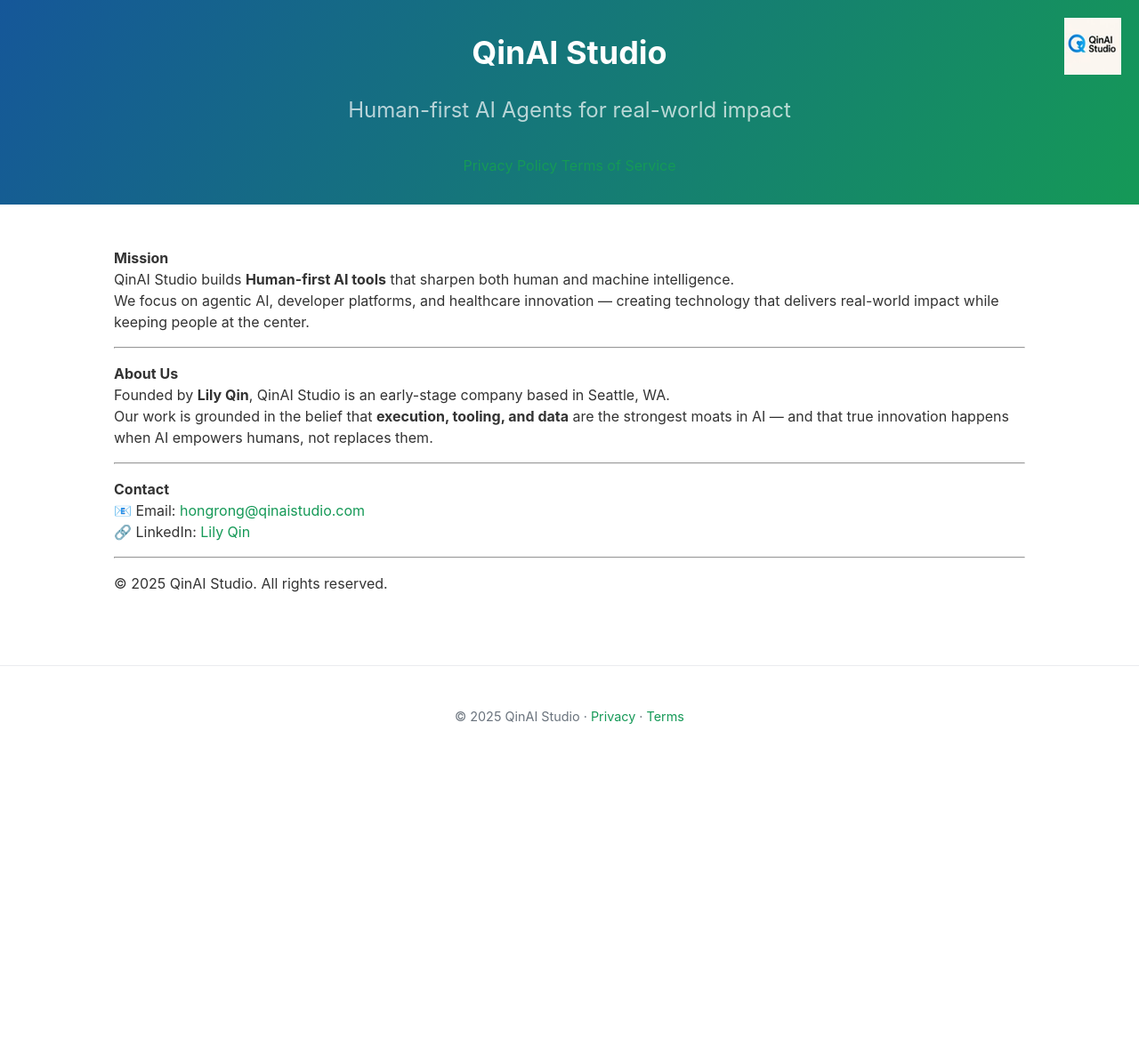
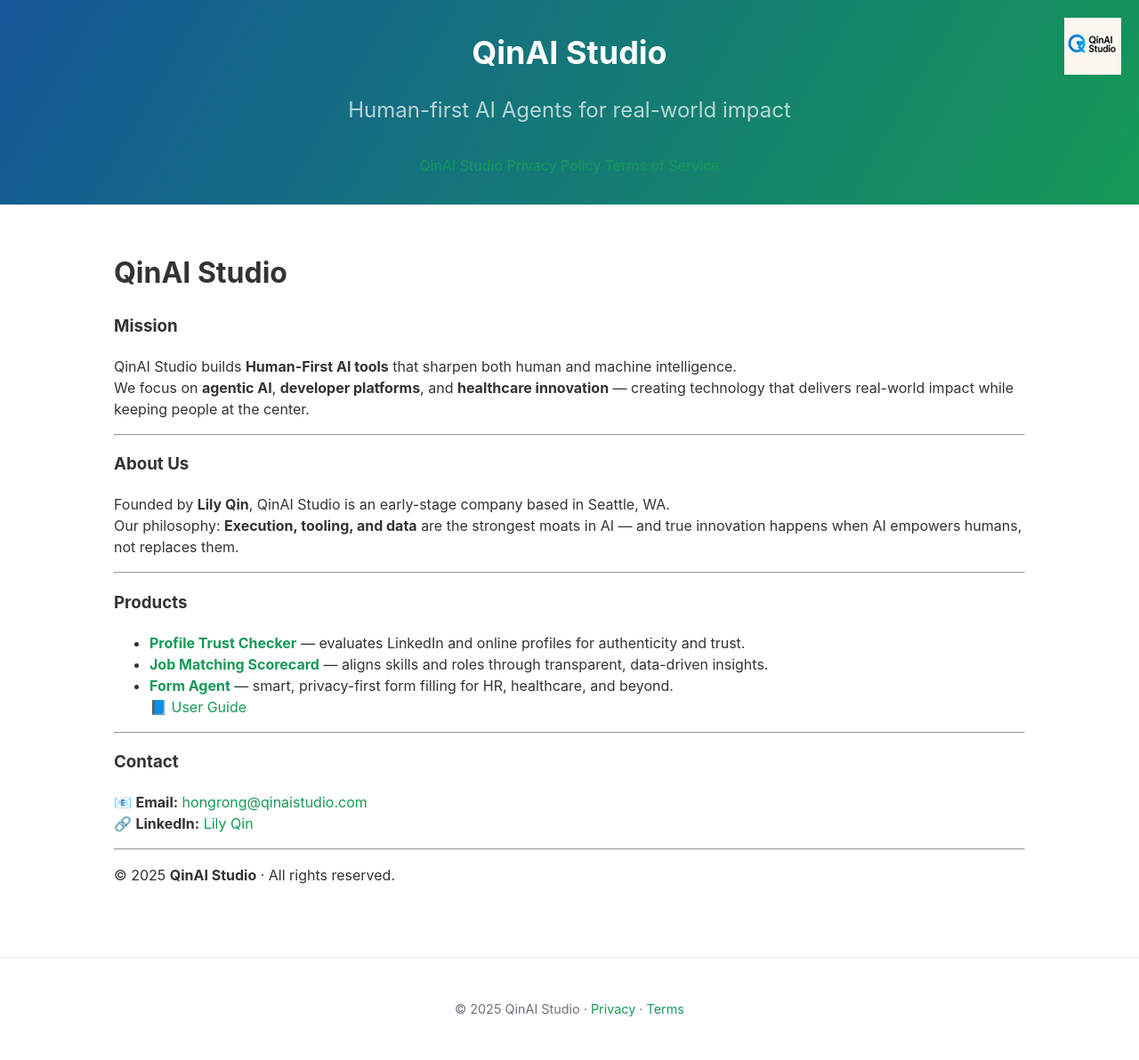
Before and after one commit to LilyQin19/qinaistudio.github.io, a Jekyll site: the page built from index.md, in a window 1280 px wide. Shown: the whole page at 89% size. Built offline with Jekyll 4.4.1, drawn with Linux system fonts in a browser that asks for light colours; our own code applies the rules of GitHub Pages for plain Markdown files; before the commit the page ends 900 px from its top, so only the background shows below that.

Commit message:
Update index.md
Add Product links

```diff
--- a/index.md
+++ b/index.md
@@ -1,20 +1,29 @@
+# QinAI Studio
 
-**Mission**
-QinAI Studio builds **Human-first AI tools** that sharpen both human and machine intelligence.
-We focus on agentic AI, developer platforms, and healthcare innovation — creating technology that delivers real-world impact while keeping people at the center.
+### **Mission**
+QinAI Studio builds **Human-First AI tools** that sharpen both human and machine intelligence.
+We focus on **agentic AI**, **developer platforms**, and **healthcare innovation** — creating technology that delivers real-world impact while keeping people at the center.
 
 ---
 
-**About Us**
+### **About Us**
 Founded by **Lily Qin**, QinAI Studio is an early-stage company based in Seattle, WA.
-Our work is grounded in the belief that **execution, tooling, and data** are the strongest moats in AI — and that true innovation happens when AI empowers humans, not replaces them.
+Our philosophy: **Execution, tooling, and data** are the strongest moats in AI — and true innovation happens when AI empowers humans, not replaces them.
 
 ---
 
-**Contact**
-📧 Email: [hongrong@qinaistudio.com](mailto:hongrong@qinaistudio.com)
-🔗 LinkedIn: [Lily Qin](https://www.linkedin.com/in/lily-qin-2312382/)
+### **Products**
+- **[Profile Trust Checker](https://qinaistudio-profilechecker.streamlit.app/)** — evaluates LinkedIn and online profiles for authenticity and trust.
+- **[Job Matching Scorecard](https://qinaistudio-jobmatch.streamlit.app/)** — aligns skills and roles through transparent, data-driven insights.
+- **[Form Agent](https://qinaistudio-formagent.streamlit.app/)** — smart, privacy-first form filling for HR, healthcare, and beyond.
+  📘 [User Guide](https://github.com/LilyQin19/qinaistudio.github.io/blob/main/FormAgent_UserGuide.md)
 
 ---
 
-© 2025 QinAI Studio. All rights reserved.
+### **Contact**
+📧 **Email:** [hongrong@qinaistudio.com](mailto:hongrong@qinaistudio.com)
+🔗 **LinkedIn:** [Lily Qin](https://www.linkedin.com/in/lily-qin-2312382/)
+
+---
+
+© 2025 **QinAI Studio** · All rights reserved.
```
